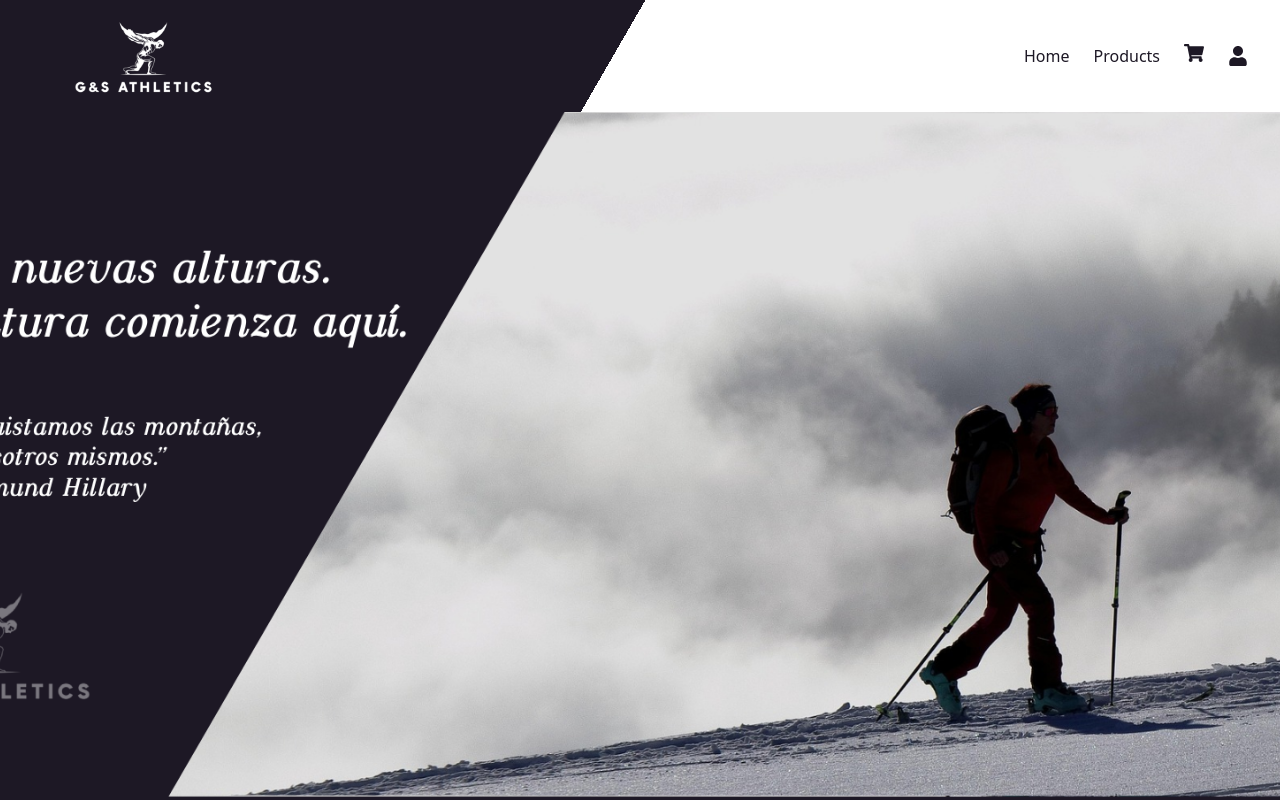
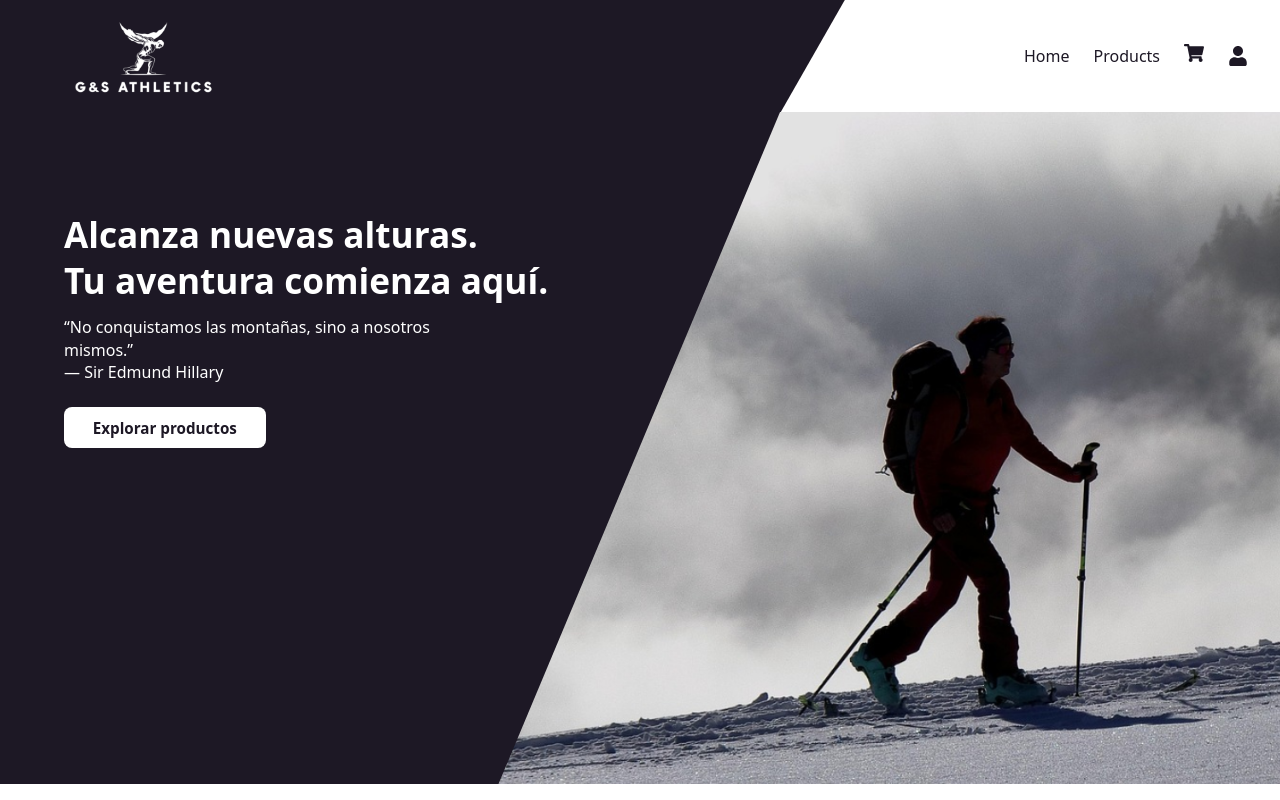
Before and after one commit to GuilleG02/bbk_proyecto1_front, a React (Vite) app in the folder proyecto_front/: page / in a window 1280 px wide. Built offline with nearby package versions, Linux system fonts and the light colour scheme; no server answers.

Commit message:
Cambios Home

```diff
--- a/proyecto_front/src/assets/styles/components/header.scss
+++ b/proyecto_front/src/assets/styles/components/header.scss
@@ -4,7 +4,6 @@
   box-sizing: border-box;
   padding: 1rem 2rem;
   color: #ffffff;
-  overflow: visible;
   z-index: 1000;
 
   &::before {
@@ -14,19 +13,23 @@
     left: 0;
     width: 100%;
     height: 100%;
+    background-color: #1d1825;
+    clip-path: polygon(0 0, 66% 0, 61% 100%, 0% 100%);
     z-index: -1;
-    background: linear-gradient(120deg, #1d1825 48%, #ffffff 48%);
+    transition: opacity 0.3s ease;
   }
 
   &__nav {
     display: flex;
     align-items: center;
+    justify-content: space-between;
   }
 
   &__logo-link {
     display: flex;
     align-items: center;
-    margin-right: auto;
+    margin-right: auto; // Logo a la izquierda, links a la derecha
+    z-index: 10;
   }
 
   &__links {
@@ -36,6 +39,7 @@
     gap: 1.5rem;
     padding: 0;
     margin: 0;
+    z-index: 10;
 
     li {
       position: relative;
@@ -44,7 +48,6 @@
         color: #1d1825;
         text-decoration: none;
         font-weight: 500;
-        transition: color 0.3s;
 
         &.active {
           border-bottom: 2px solid #666666;
@@ -90,7 +93,6 @@
         .dropdown-item {
           display: block;
           padding: 0.6rem 1rem;
-          width: 100%;
           text-align: left;
           font-weight: 500;
           background-color: #ffffff;
@@ -108,4 +110,7 @@
       }
     }
   }
+
+  // Responsive para móviles
+
 }
--- a/proyecto_front/src/assets/styles/views/home.scss
+++ b/proyecto_front/src/assets/styles/views/home.scss
@@ -1,89 +1,128 @@
-// home.scss
 .home {
-  width: 90.5%;
-  min-height: 75vh; // ocupa toda la altura de la pantalla
-  padding: 6vh 5vw;  // usa unidades relativas para adaptarse mejor
+  position: relative;
+  width: 100%;
+  min-height: 75vh;
+  display: flex;
+  flex-direction: column;
+  align-items: flex-start;
+  justify-content: flex-start;
+  padding: 4.5vh 5vw;
+  background-image: url('../images/fondohome_sinrayado.png');
   background-size: cover;
   background-position: center;
   background-repeat: no-repeat;
-  color: #1d1825;
-  display: flex;
-  align-items: center;
-  justify-content: flex-start;
+  overflow: hidden;
+  color: white;
+  z-index: 1;
   text-align: left;
 
-  &__content {
-    max-width: 600px;
-    background-color: rgba(255, 255, 255, 0.9);
-    padding: 2.5rem 3rem;
-    border-radius: 12px;
-    box-shadow: 0 8px 20px rgba(0, 0, 0, 0.15);
-    margin-top: auto;
-    margin-bottom: auto;
+  &::before {
+    content: "";
+    position: absolute;
+    top: 0;
+    left: 0;
+    width: 100%;
+    height: 100%;
+    background-color: #1d1825;
+    clip-path: polygon(0 0, 55.4% 0, 35.4% 100%, 0% 100%);
+    z-index: 0;
+    transition: opacity 0.3s ease;
+  }
+
+  h1,
+  p,
+  .home__cta {
+    position: relative;
+    z-index: 2;
+  }
+
+  &__title {
+    max-width: 550px;
+    font-size: 2.2rem;
+    margin-bottom: 0.8rem;
+    font-weight: 700;
+    line-height: 1.3;
+    margin-top: 4rem;
 
     @media (max-width: 768px) {
-      padding: 2rem;
+      font-size: 1.8rem;
+      max-width: 90vw;
     }
 
     @media (max-width: 480px) {
-      padding: 1.5rem;
-      max-width: 100%;
-    }
-  }
-
-  &__title {
-    font-size: 3rem;
-    margin-bottom: 1rem;
-    font-weight: 700;
-    line-height: 1.2;
-    letter-spacing: 1px;
-
-    @media (max-width: 480px) {
-      font-size: 2rem;
+      font-size: 1.5rem;
+      max-width: 90vw;
     }
   }
 
   &__subtitle {
-    font-size: 1.2rem;
-    margin-bottom: 2rem;
-    line-height: 1.5;
-    color: #4b4b4b;
+    max-width: 400px;
+    font-size: 1rem;
+    margin-bottom: 1.5rem;
+    line-height: 1.4;
+    color: #ffffff;
+    margin-top: 0;
+
+    @media (max-width: 768px) {
+      font-size: 0.9rem;
+      max-width: 90vw;
+    }
 
     @media (max-width: 480px) {
-      font-size: 1rem;
+      font-size: 0.85rem;
+      max-width: 90vw;
     }
   }
 
   &__cta {
-    background-color: #1d1825;
-    color: #fff;
+    max-width: 220px;
+    background-color: #ffffff;
+    color: #1d1825;
     border: none;
-    padding: 0.85rem 2.5rem;
-    font-size: 1.1rem;
+    padding: 0.65rem 1.8rem;
+    font-size: 0.95rem;
     font-weight: 600;
     border-radius: 8px;
     cursor: pointer;
     transition: background-color 0.3s ease;
+    margin-top: 0;
 
     &:hover {
-      background-color: #3a3740;
+      background-color: #e0e0e0;
     }
 
     @media (max-width: 480px) {
-      font-size: 1rem;
+      font-size: 0.9rem;
       width: 100%;
+      max-width: none;
       text-align: center;
+      padding: 0.7rem 0;
+    }
+  }
+
+  // Responsive para móviles: fondo negro sólido, sin polígono ni imagen
+  @media (max-width: 768px) {
+    background-image: none;
+    background-color: #1d1825;
+
+    &::before {
+      opacity: 0;
+      pointer-events: none;
     }
   }
 }
 
+
+
+// Sección de novedades conservada
 .novedades {
   padding: 4rem 5vw;
-  /* Sin imagen de fondo */
   background-size: cover;
   background-position: center;
   background-repeat: no-repeat;
   text-align: center;
+  z-index: 10;
+  position: relative;
 
   &__title {
     font-size: 2rem;
--- a/proyecto_front/src/views/Home.jsx
+++ b/proyecto_front/src/views/Home.jsx
@@ -1,18 +1,17 @@
 import React, { useContext, useEffect } from 'react';
-import '../assets/styles/views/home.scss'
-import homeImage from '../assets/images/fondohome_rayado.png';
+import '../assets/styles/views/home.scss';
+import homeImage from '../assets/images/fondohome_sinrayado.png';
 import { ProductsContext } from '../context/ProductsContext/ProductsState.jsx';
 import { Link } from 'react-router-dom';
 
 const Home = () => {
-
   const { getProducts, products } = useContext(ProductsContext);
 
   useEffect(() => {
     getProducts();
   }, []);
 
-  const novedades = products.slice(-3).reverse(); // últimos 3 productos
+  const novedades = products.slice(-3).reverse();
 
   return (
     <>
@@ -20,7 +19,17 @@ const Home = () => {
         className="home"
         style={{ backgroundImage: `url(${homeImage})` }}
       >
-        {/* Aquí tu sección principal con imagen */}
+        <h1 className="home__title">
+          Alcanza nuevas alturas.<br />
+          Tu aventura comienza aquí.
+        </h1>
+        <p className="home__subtitle">
+          “No conquistamos las montañas, sino a nosotros mismos.”<br />
+          — Sir Edmund Hillary
+        </p>
+        <Link to="/products">
+          <button className="home__cta">Explorar productos</button>
+        </Link>
       </section>
 
       <section className="novedades">
@@ -46,5 +55,4 @@ const Home = () => {
   );
 };
 
-
 export default Home;
```
Also changed, not shown: proyecto_front/src/assets/images/fondohome_sinrayado.png (added).
